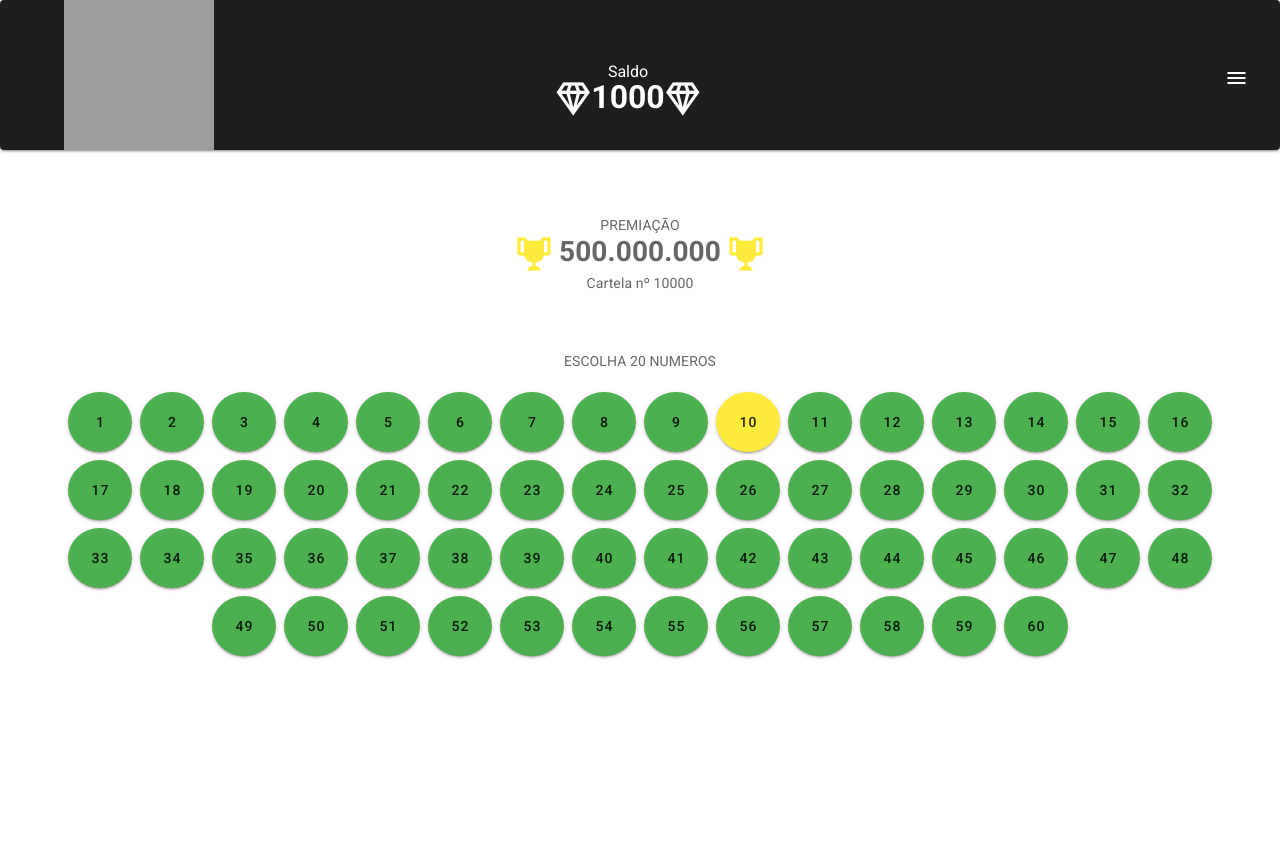
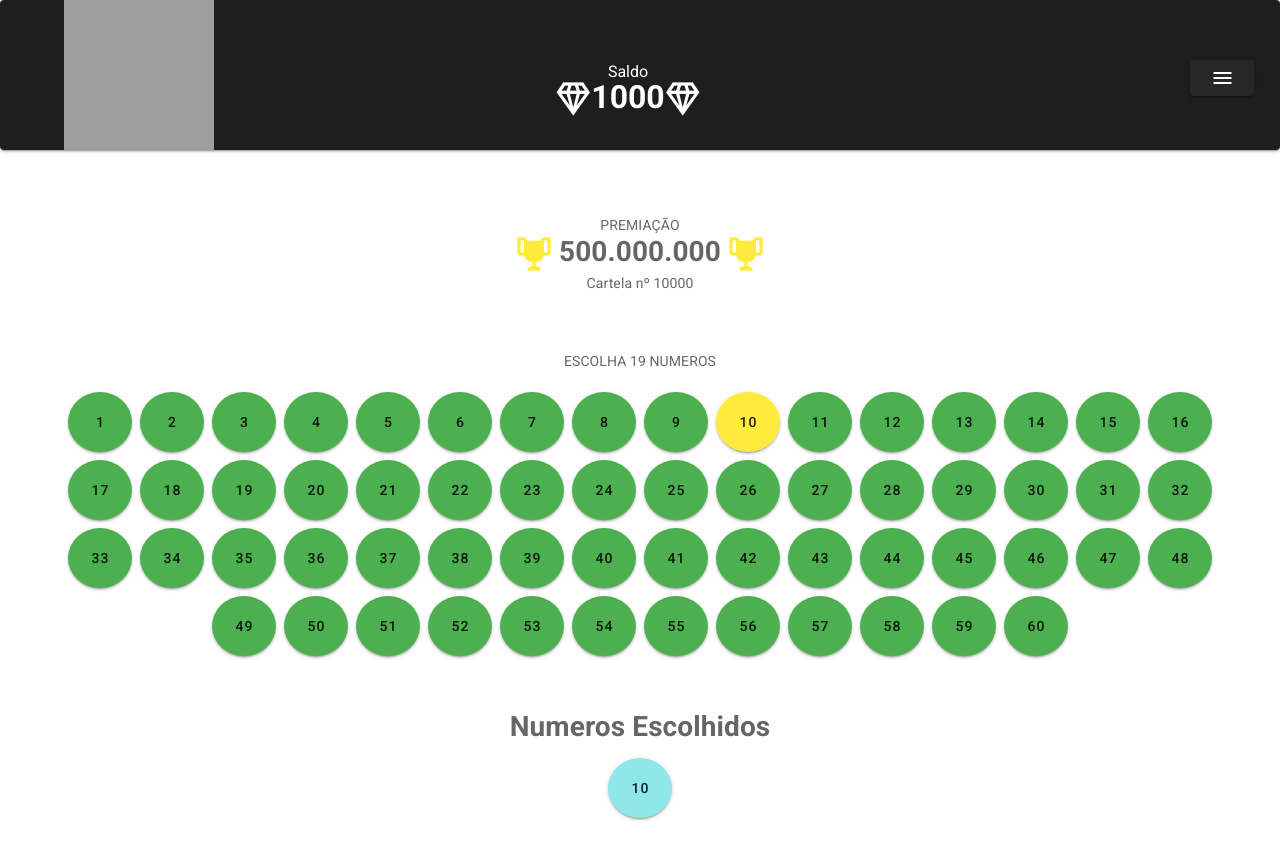
Before and after one commit to edisonGabrielFerrarini/bingoFront, a Vue app: page /cliente in a window 1280 px wide. Both pictures are taken after a click on the button "10". Shown: the top 860 px of the page. Before the commit the page ends 800 px from the top, so only its background shows below. Built offline with nearby package versions, Linux system fonts and the light colour scheme; no server answers; grey boxes are pictures that could not be loaded.

Commit message:
adicionado reatividade na cartela

```diff
--- a/src/views/cliente/header/Header.vue
+++ b/src/views/cliente/header/Header.vue
@@ -6,7 +6,10 @@
       <div
         class="btn-hamburguer"
       >
-        <v-app-bar-nav-icon @click="drawer = !drawer"></v-app-bar-nav-icon>
+        <v-btn @click="drawer = !drawer">
+          <v-icon
+          >mdi-menu</v-icon>
+        </v-btn>
       </div>
 
       <div
@@ -57,7 +60,7 @@ export default {
   },
   data(){
     return {
-      drawer: null
+      drawer: false
     }
   },
 
--- a/src/views/cliente/telas/Cartela.vue
+++ b/src/views/cliente/telas/Cartela.vue
@@ -10,7 +10,7 @@
         <v-card-text
           class=" my-10"
         >
-        <p>ESCOLHA 20 NUMEROS</p>
+        <p>ESCOLHA {{ 20 - numerosEscolidos.length }} {{ numerosEscolidos.length == 19 ? 'NUMERO' : 'NUMEROS' }}</p>
           <v-btn v-for="n in 60" :key="n"
             max-width="20"
             width="10"
@@ -23,6 +23,37 @@
             {{n}}
           </v-btn>
         </v-card-text>
+      </v-flex>
+      <v-flex>
+        <h1 class="mb-4" v-if="numerosEscolidos.length > 0">
+          Numeros Escolhidos
+        </h1>
+        <v-btn v-for="n in numerosEscolidos" :key="n"
+            max-width="20"
+            width="10"
+            height="60"
+            max-height="60"
+            class='ma-1 rounded-circle'
+            color="#8FE7E8"
+            @click="removerEscolhido(n)"
+          >
+            {{n}}
+          </v-btn>
+      </v-flex>
+      <v-flex class="mt-10" v-if="numerosEscolidos.length == 20">
+        <h1 class="mb-4" >
+          Comprar Ticket
+        </h1>
+        <v-btn
+          width="150"
+          height="80"
+          color="primary"
+        >
+            Comprar
+          </v-btn>
+      </v-flex>
+      <v-flex>
+
       </v-flex>
     </v-card-text>
   </v-card>
@@ -40,7 +71,8 @@ export default {
           bola: 0,
           ativo: true
         }
-      ]
+      ],
+      numerosEscolidos: [],
     }
   },
   beforeMount(){
@@ -53,11 +85,30 @@ export default {
   },
   methods: {
     escolha(x){
-      this.value[x].ativo = !this.value[x].ativo
+      if(this.numerosEscolidos.length < 20 || this.numerosEscolidos.indexOf(this.value[x].bola) != -1){
+        this.value[x].ativo = !this.value[x].ativo
+        if(this.value[x].ativo == false) {
+          this.numerosEscolidos.push(this.value[x].bola)
+        }else {
+          this.numerosEscolidos.splice(this.numerosEscolidos.indexOf(this.value[x].bola), 1)
+        }
+      }
+       if(this.numerosEscolidos.length > 0){
+        console.log(this.numerosEscolidos.sort(this.sorted))
+      }
+    },
+    sorted(a,b){
+      return (a - b)
+    },
+    removerEscolhido(n){
+      this.numerosEscolidos.splice(this.numerosEscolidos.indexOf(n),1)
+      this.value.forEach((bola) => {
+        if(bola.bola === n){
+          bola.ativo = true
+        }
+      })
 
-      console.log(this.value[x].bola);
-
-    },
+    }
   }
 }
 </script>
```
